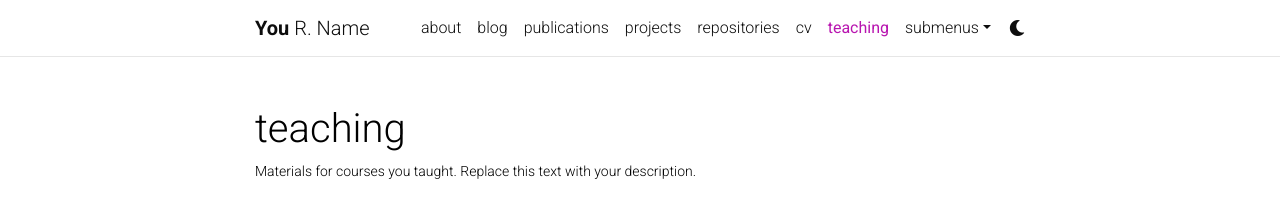
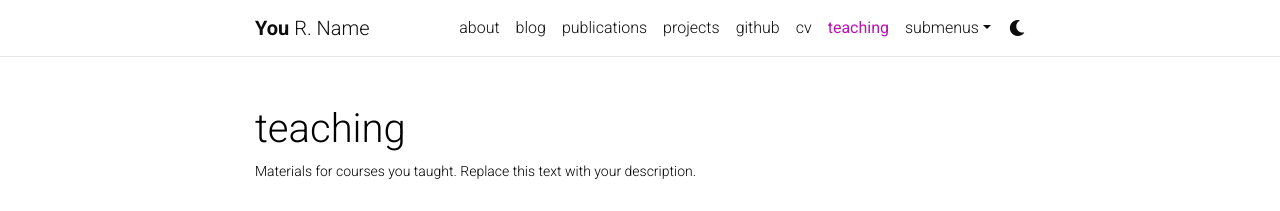
Before and after one commit to LeeWannacott/leewannacott.github.io, a Jekyll site: the page built from _pages/teaching.md, in a window 1280 px wide. Shown: the top 211 px of the page. Built offline with Jekyll 4.4.1, drawn with Linux system fonts in a browser that asks for light colours; comment, search, counter and statistics services are not loaded; a style sheet for code colours, icons or effects is not loaded.

Commit message:
reordering.

```diff
--- a/_pages/repositories.md
+++ b/_pages/repositories.md
@@ -1,13 +1,13 @@
 ---
 layout: page
 permalink: /repositories/
-title: repositories
-description: Edit the `_data/repositories.yml` and change the `github_users` and `github_repos` lists to include your own GitHub profile and repositories.
+title: github
+// description: Edit the `_data/repositories.yml` and change the `github_users` and `github_repos` lists to include your own GitHub profile and repositories.
 nav: true
 nav_order: 3
 ---
 
-## GitHub users
+## GitHub Stats
 
 {% if site.data.repositories.github_users %}
 <div class="repositories d-flex flex-wrap flex-md-row flex-column justify-content-between align-items-center">
```
